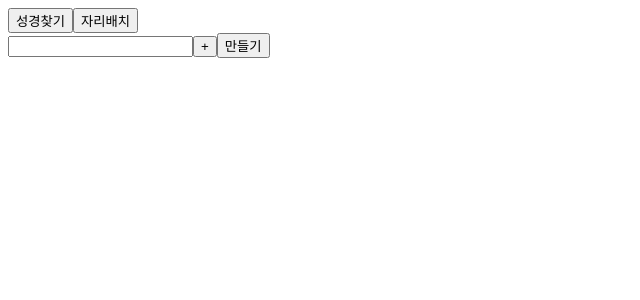
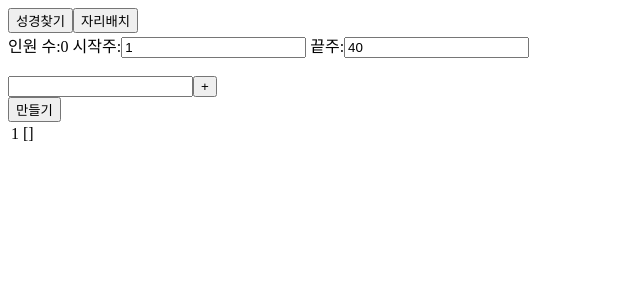
Before and after one commit to Kyeongrok/bible_finder_ui_vue, a Vue app: page /about in a window 1280 px wide. Both pictures are taken after a click on the button "만들기". Shown: the top 300 px of the page, without its empty margins (0-640 px from the left). Built offline with nearby package versions, Linux system fonts and the light colour scheme.

Commit message:
난수 생성 기능 등 추가

```diff
--- a/src/views/Seats.vue
+++ b/src/views/Seats.vue
@@ -1,9 +1,18 @@
 <template>
   <div>
-    <p :key="i" v-for="(name, i) in names">{{name}}</p>
-    <input type="text">
+    <div>인원 수:{{names.length}} 시작주:<input type="text" v-model="weeksFrom"> 끝주:<input type="text" v-model="weeksTo"></div>
+    <span :key="i" v-for="(name, i) in names">{{name}}</span>
+    <br/>
+    <input type="text" v-model="currentName">
     <button @click="addNames">+</button>
-    <button>만들기</button>
+    <br/>
+    <button @click="run">만들기</button>
+    <table>
+      <tr :key="i" v-for="(result, i) in results">
+        <td>{{i+1}}</td>
+        <td>{{result}}</td>
+      </tr>
+    </table>
   </div>
 </template>
 
@@ -14,12 +23,34 @@ export default {
     return{
       input: '롬5:1',
       names:[],
+      results:[],
+      weeksFrom:1,
+      weeksTo:40,
+      currentName:"",
       message: '이곳에 결과가 나옵니다.'
     }
   },
   methods: {
     addNames: function () {
-      this.names.push("김경록")
+      if (this.currentName != ""){
+        this.names.push(this.currentName)
+        this.currentName = ""
+      } else {
+        alert("이름을 입력하세요.")
+      }
+    },
+    run: function () {
+      this.results.push(this.rndRange(this.names.length))
+    },
+    rndRange: (totalIndex) => {
+      let randomIndexArray = []
+      while (randomIndexArray.length < totalIndex){
+        let randomNum = Math.floor(Math.random() * totalIndex)
+        if (randomIndexArray.indexOf(randomNum) === -1) {
+          randomIndexArray.push(randomNum)
+        }
+      }
+      return randomIndexArray
     }
   }
 }
```
